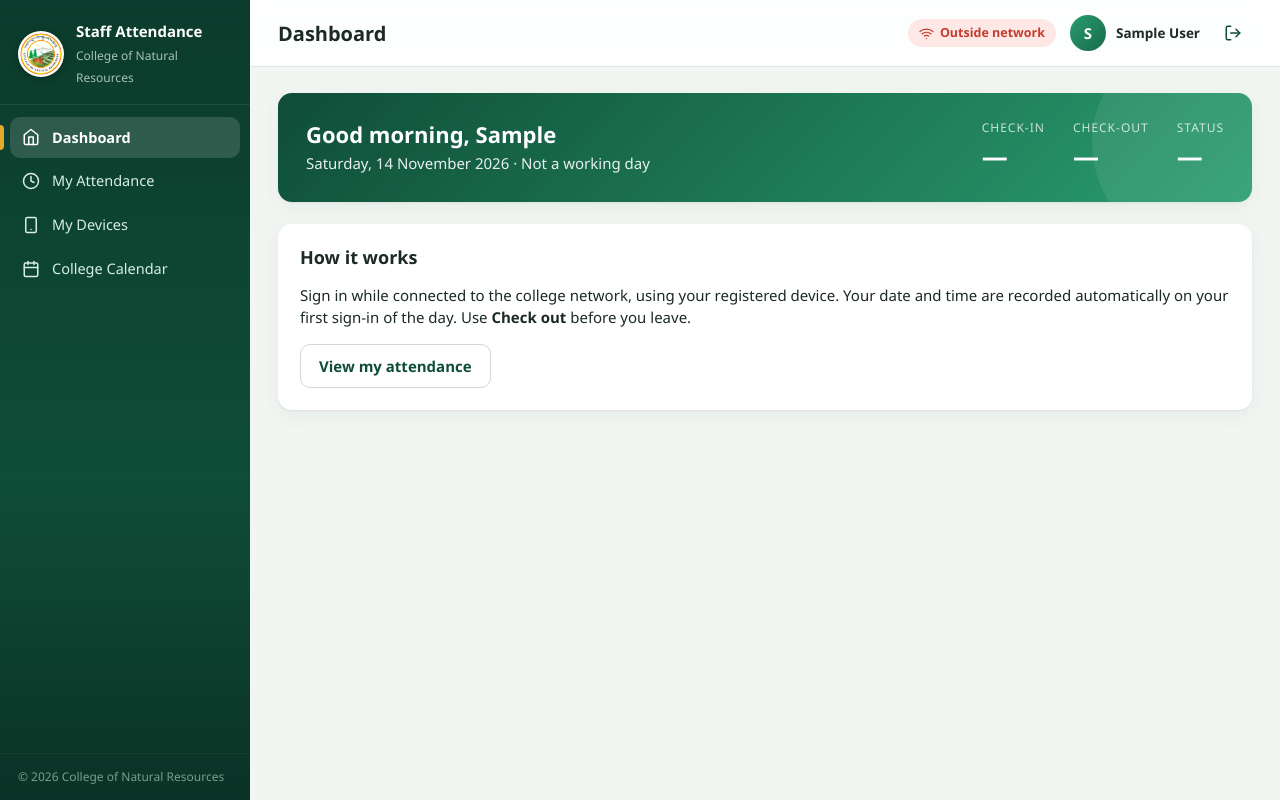
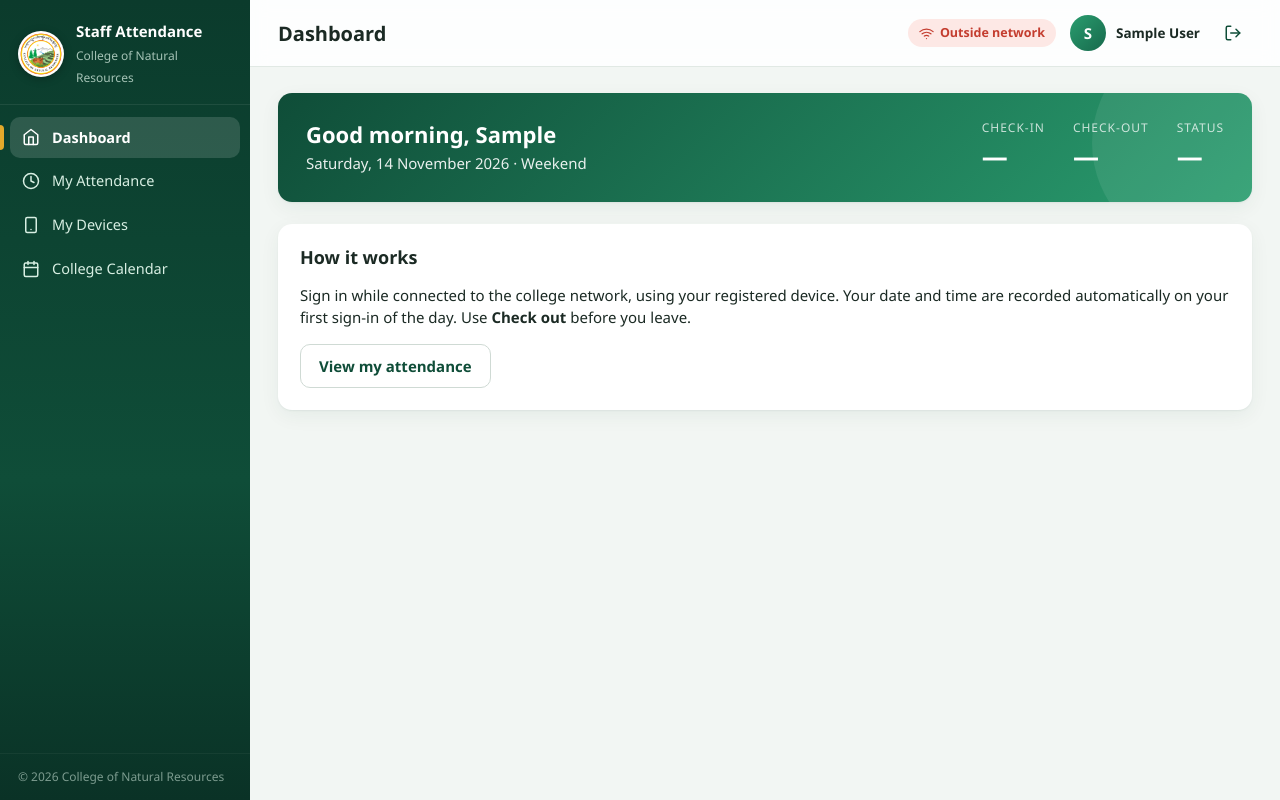
Before and after one commit to bmlimboo/staff-attendance-system, a PHP site: page /dashboard.php in a window 1280 px wide. Run offline with PHP 8.4, Linux system fonts and the light colour scheme; the visitor is signed in with stand-in values (Sample User, id 1); data comes from the database, SQL or seed files in the repository; data that the repository does not hold is empty; some libraries are stand-ins or nearby versions.

Commit message:
Say 'weekend' on Saturdays and Sundays instead of 'not a working day'
Co-Authored-By: Claude Sonnet 5.5 <noreply@anthropic.com>
Claude-Session: https://claude.ai/code/session_015jN76r112AvAz5VeSs9cL3

```diff
--- a/public/dashboard.php
+++ b/public/dashboard.php
@@ -36,7 +36,7 @@ if ($result) {
             $banner = ['error', 'This device is not allowed to record attendance. Please contact the system administrator.'];
             break;
         case 'non_working':
-            $banner = ['info', $result['holiday'] ? 'Today is a holiday: ' . $result['holiday'] . '. No attendance needed.' : 'Today is not a working day.'];
+            $banner = ['info', $result['holiday'] ? 'Today is a holiday: ' . $result['holiday'] . '. No attendance needed.' : (date('N') >= 6 ? 'Today is the weekend. No attendance is needed.' : 'Today is not a working day.')];
             break;
         case 'leave':
             $banner = ['info', 'You are marked on leave today.'];
@@ -126,7 +126,7 @@ if ($pendingDevices > 0) {
     <h2>Good <?= date('H') < 12 ? 'morning' : (date('H') < 17 ? 'afternoon' : 'evening') ?>, <?= e(explode(' ', $u['name'])[0]) ?></h2>
     <p><?= e(date('l, d F Y')) ?> ·
       <?php if ($holiday): ?>Holiday: <?= e($holiday) ?>
-      <?php elseif (!$isWork): ?>Not a working day
+      <?php elseif (!$isWork): ?><?= date('N') >= 6 ? 'Weekend' : 'Not a working day' ?>
       <?php else: ?>Office hours <?= e(fmt_time($sStart)) ?> – <?= e(fmt_time($sEnd)) ?> · Lunch <?= e(fmt_time(setting('lunch_start', '12:00'))) ?> – <?= e(fmt_time(setting('lunch_end', '13:00'))) ?><?php endif; ?>
     </p>
   </div>
```
